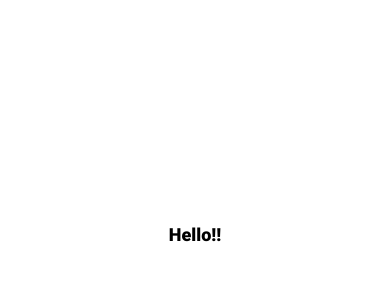
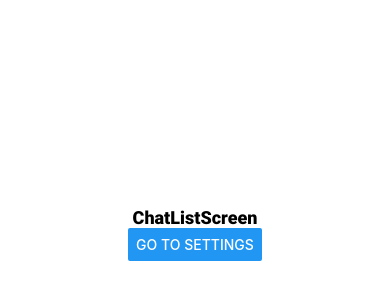
Before and after one commit to gulshan-ara/whatsapp_clone, a React Native app: screen /Home in a window 390 px wide. Shown: the part 188-488 px from the top of the page. Built offline with nearby package versions, Linux system fonts and the light colour scheme.

Commit message:
feat - Stack navigation added to the project

```diff
--- a/App.js
+++ b/App.js
@@ -1,3 +1,4 @@
+// imports from packeges online
 import { StatusBar } from "expo-status-bar";
 import { StyleSheet, Text, View } from "react-native";
 import { SafeAreaProvider, SafeAreaView } from "react-native-safe-area-context";
@@ -5,9 +6,19 @@ import { registerRootComponent } from "expo";
 import * as SplashScreen from "expo-splash-screen";
 import { useCallback, useState, useEffect } from "react";
 import * as Font from "expo-font";
+import "react-native-gesture-handler";
+import { NavigationContainer } from "@react-navigation/native";
+import { createStackNavigator } from "@react-navigation/stack";
+
+// imports from my own files!
+import ChatListScreen from "./screens/ChatListScreen";
+import ChatSettingsScreen from "./screens/ChatSettingsScreen";
 
 // Keep the splash screen visible while we fetch resources
 SplashScreen.preventAutoHideAsync();
+
+// stack navigator
+const Stack = createStackNavigator();
 
 export default function App() {
   const [appIsLoaded, setAppIsLoaded] = useState(false);
@@ -16,7 +27,7 @@ export default function App() {
     const prepare = async () => {
       try {
         await Font.loadAsync({
-          "black" : require("./assets/fonts/Roboto-Black.ttf")
+          black: require("./assets/fonts/Roboto-Black.ttf"),
         });
       } catch (error) {
         console.log.error();
@@ -39,10 +50,21 @@ export default function App() {
   }
 
   return (
-    <SafeAreaProvider style={styles.container} onLayout={onLayout}>
-      <SafeAreaView>
-        <Text style={styles.label}>Hello!!</Text>
-      </SafeAreaView>
+    <SafeAreaProvider onLayout={onLayout}>
+      <NavigationContainer>
+        <Stack.Navigator>
+          <Stack.Screen
+            name="Home"
+            options={{ headerShown: false }}
+            component={ChatListScreen}
+          />
+          <Stack.Screen
+            name="ChatSettings"
+            options={{headerTitle: "Settings"}}
+            component={ChatSettingsScreen}
+          />
+        </Stack.Navigator>
+      </NavigationContainer>
     </SafeAreaProvider>
   );
 }
@@ -54,11 +76,11 @@ const styles = StyleSheet.create({
     alignItems: "center",
     justifyContent: "center",
   },
-  label : {
+  label: {
     fontFamily: "black",
     fontSize: 18,
-    color: "black"
-  }
+    color: "black",
+  },
 });
 
 registerRootComponent(App);
--- /dev/null
+++ b/screens/ChatListScreen.js
@@ -0,0 +1,27 @@
+import { Button, StyleSheet, Text, View } from "react-native";
+import React from "react";
+
+const ChatListScreen = ({ navigation }) => {
+  return (
+    <View style={styles.container}>
+      <Text style={styles.label}>ChatListScreen</Text>
+      <Button title="Go to Settings" onPress={() => navigation.navigate("ChatSettings")} />
+    </View>
+  );
+};
+
+export default ChatListScreen;
+
+const styles = StyleSheet.create({
+  container: {
+    flex: 1,
+    backgroundColor: "#fff",
+    alignItems: "center",
+    justifyContent: "center",
+  },
+  label: {
+    fontFamily: "black",
+    fontSize: 18,
+    color: "black",
+  },
+});
--- /dev/null
+++ b/screens/ChatSettingsScreen.js
@@ -0,0 +1,14 @@
+import { StyleSheet, Text, View } from 'react-native'
+import React from 'react'
+
+const ChatSettingsScreen = () => {
+  return (
+    <View>
+      <Text>ChatSettingsScreen</Text>
+    </View>
+  )
+}
+
+export default ChatSettingsScreen
+
+const styles = StyleSheet.create({})
```
Also changed, not shown: package.json (+11 -5 lines), 1 other file (tests, documents, lock files or other folders).
